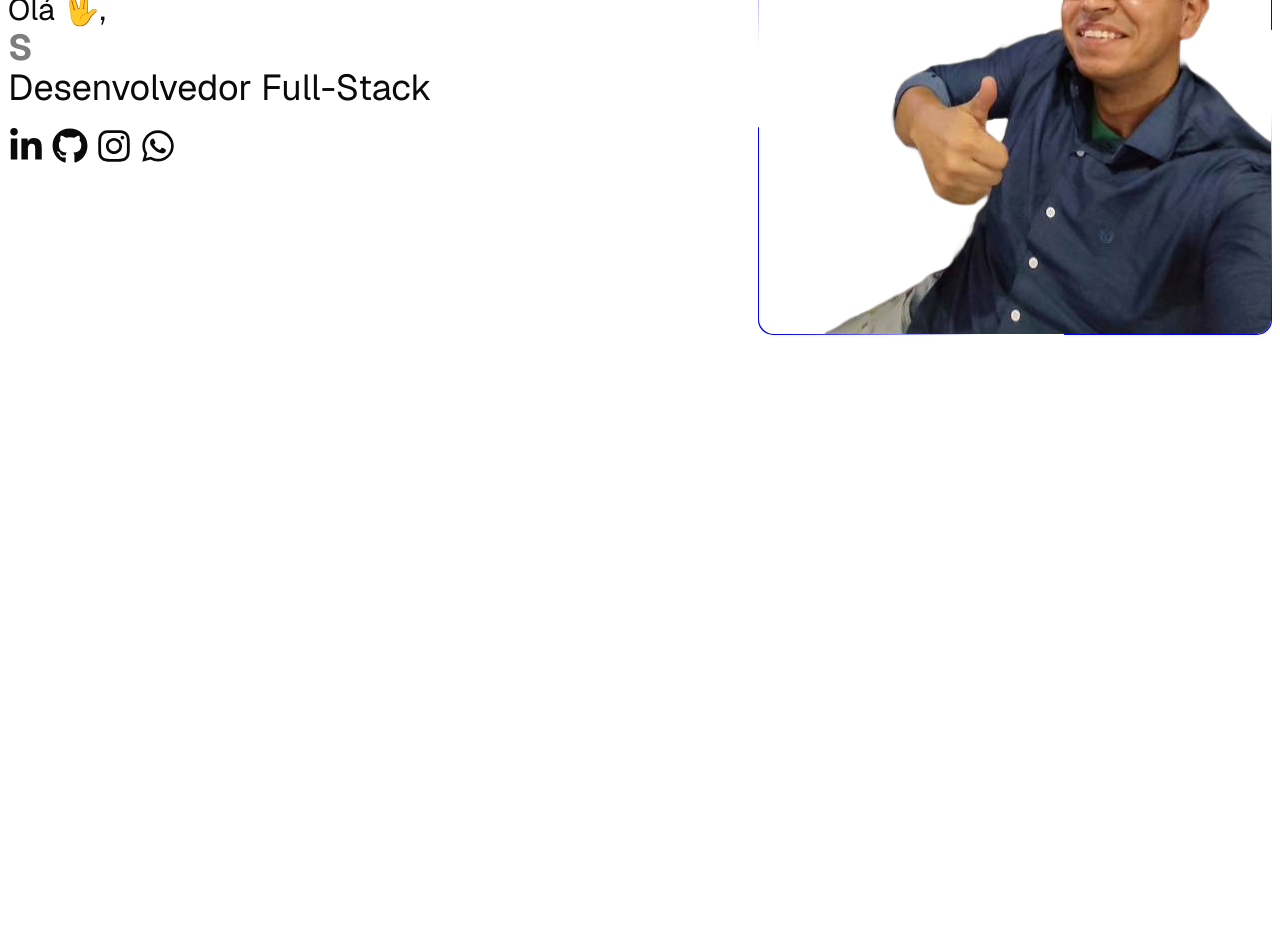
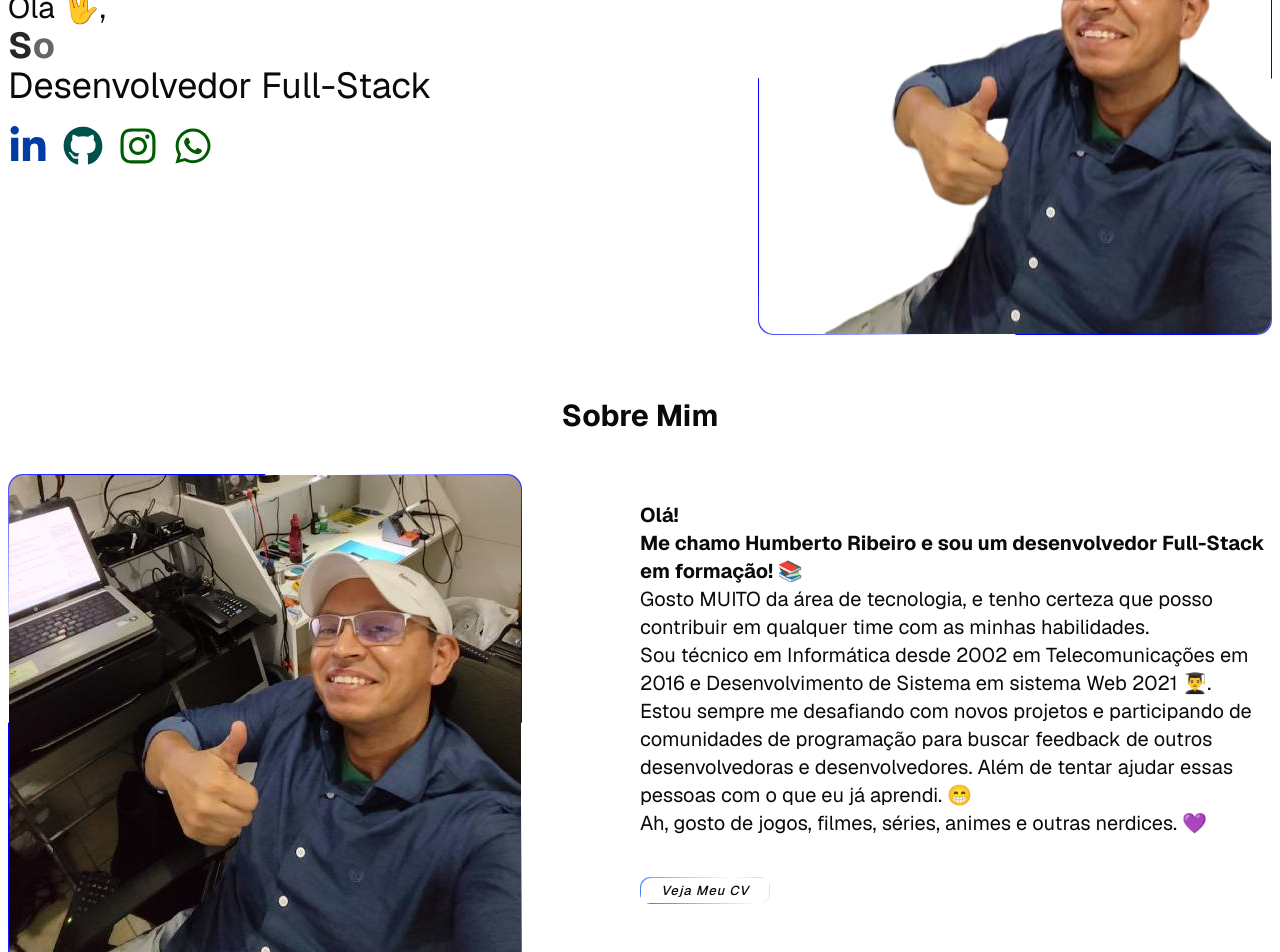
Before and after one commit to HumbertoFox/portfolio-next, a Next.js app: page / in a window 1280 px wide. Shown: the part 360-1312 px from the top of the page. Before the commit the page ends 800 px from the top, so only its background shows below. Built offline with nearby package versions, Linux system fonts and the light colour scheme.

Commit message:
feat:update about

```diff
--- a/src/app/globals.css
+++ b/src/app/globals.css
@@ -278,6 +278,47 @@ html {
       z-index: 1;
     }
   }
+
+  .social {
+    display: flex;
+    text-align: center;
+    gap: 15px;
+    opacity: 0;
+
+    & a {
+      display: flex;
+      align-items: center;
+      justify-content: center;
+      font-size: 2.5rem;
+      text-shadow: 0px 0px 25px #0072FF,
+        0px 0px 50px #0072FF,
+        0px 0px 75px #0072FF,
+        0px 0px 100px #0072FF;
+      animation: animateIcons 3s linear infinite;
+      transition: all .4s ease-in-out;
+    }
+
+    a:nth-child(2) {
+      animation-delay: .2s;
+    }
+
+    a:nth-child(3) {
+      animation-delay: .4s;
+    }
+
+    a:nth-child(4) {
+      animation-delay: .6s;
+    }
+
+    a svg {
+      color: #00F;
+      transition: all .4s ease-in-out;
+    }
+
+    a:hover svg {
+      color: var(--foreground);
+    }
+  }
 }
 
 @keyframes gradient {
@@ -303,3 +344,13 @@ html {
     transform: rotate(360deg);
   }
 }
+
+@keyframes animateIcons {
+  from {
+    filter: hue-rotate(0deg);
+  }
+
+  to {
+    filter: hue-rotate(360deg);
+  }
+}
--- a/src/app/page.tsx
+++ b/src/app/page.tsx
@@ -1,3 +1,4 @@
+import AboutComponent from '@/components/about';
 import HeaderComponent from '@/components/header';
 import StartComponent from '@/components/start';
 
@@ -6,6 +7,7 @@ export default function Home() {
     <div className="w-full max-w-[1440px] flex flex-col items-center font-[family-name:var(--font-geist-sans)] p-2 mx-auto">
       <HeaderComponent />
       <StartComponent />
+      <AboutComponent />
     </div>
   );
 }
--- /dev/null
+++ b/src/components/about/index.tsx
@@ -0,0 +1,114 @@
+'use client';
+
+import Image from 'next/image';
+import ImgPerfil from '@/components/images/foto-perfilCF.png';
+import { useEffect, useRef } from 'react';
+import gsap from 'gsap';
+import { ScrollTrigger } from 'gsap/ScrollTrigger';
+import Link from 'next/link';
+
+export default function AboutComponent() {
+    const aboutRef = useRef(null);
+    const titleAboutRef = useRef(null);
+    const imageAboutRef = useRef(null);
+    const textAboutRef = useRef(null);
+    const buttonAboutRef = useRef(null);
+
+    useEffect(() => {
+        gsap.registerPlugin(ScrollTrigger);
+
+        const about = aboutRef.current;
+        const titleAbout = titleAboutRef.current;
+        const imageAbou = imageAboutRef.current;
+        const textAbou = textAboutRef.current;
+        const buttonCv = buttonAboutRef.current;
+
+        gsap.fromTo(titleAbout, {
+            opacity: 0,
+            y: 200,
+        }, {
+            opacity: 1,
+            y: 0,
+            duration: 1,
+            scrollTrigger: {
+                trigger: about,
+                start: 'top center',
+            },
+        });
+
+        gsap.fromTo(imageAbou, {
+            opacity: 0,
+            x: 200,
+        }, {
+            opacity: 1,
+            x: 0,
+            duration: 1,
+            scrollTrigger: {
+                trigger: about,
+                start: 'top center',
+            },
+        });
+
+        gsap.fromTo(textAbou, {
+            opacity: 0,
+            x: -200,
+        }, {
+            opacity: 1,
+            x: 0,
+            duration: 1,
+            scrollTrigger: {
+                trigger: about,
+                start: 'top center',
+            },
+        });
+
+        gsap.fromTo(buttonCv, {
+            opacity: 0,
+            y: -300,
+        }, {
+            opacity: 1,
+            y: 0,
+            duration: 1,
+            scrollTrigger: {
+                trigger: about,
+                start: 'top center',
+            }
+        });
+    }, []);
+    return (
+        <section className="w-full h-[80vh] flex flex-col gap-10 cursor-default" id="about_me" ref={aboutRef}>
+            <h3 className="text-center text-3xl font-bold capitalize opacity-0" ref={titleAboutRef}>sobre mim</h3>
+
+            <div className="flex justify-between items-center gap-12 ">
+                <div className="perfilrt" ref={imageAboutRef}>
+                    <Image src={ImgPerfil} alt="Imagem Perfil" />
+                </div>
+
+                <div className="max-w-2/4 opacity-0" ref={textAboutRef}>
+                    <p className="text-xl">
+                        <strong>Olá!<br />
+                            Me chamo Humberto Ribeiro e sou um desenvolvedor
+                            Full-Stack em formação! 📚</strong><br />
+                        Gosto MUITO da área de tecnologia, e tenho certeza que posso
+                        contribuir em qualquer time com as minhas habilidades.
+                    </p>
+                    <p className="text-xl">
+                        Sou técnico em Informática desde 2002 em Telecomunicações em 2016
+                        e Desenvolvimento de Sistema em sistema Web 2021 👨‍🎓.<br />
+                        Estou sempre me desafiando com novos projetos e participando
+                        de comunidades de programação para buscar feedback de outros
+                        desenvolvedoras e desenvolvedores.
+                        Além de tentar ajudar essas pessoas com o que eu já aprendi. 😁<br />
+                        Ah, gosto de jogos, filmes, séries, animes e outras nerdices. 💜
+                    </p>
+
+                    <div className="flex py-10">
+                        <Link className="buttons" href={"file/cv.pdf"} target='_blank' ref={buttonAboutRef}>
+                            <span>Veja meu CV</span>
+                        </Link>
+                    </div>
+                </div>
+            </div>
+        </section>
+    );
+}
--- a/src/components/header/index.tsx
+++ b/src/components/header/index.tsx
@@ -80,7 +80,7 @@ export default function HeaderComponent() {
             </Link>
             <div className="flex flex-col items-end gap-4">
                 <div className="flex gap-2">
-                    <Switch checked={isChecked} onCheckedChange={handleSwitchChange} title={isChecked ? 'Claro' : 'Escuro'} />
+                    <Switch className="cursor-pointer" checked={isChecked} onCheckedChange={handleSwitchChange} title={isChecked ? 'Claro' : 'Escuro'} />
                     <FaLightbulb />
                 </div>
 
--- a/src/components/images/data/skillsData.json
+++ /dev/null
@@ -1,77 +0,0 @@
-[
-    {
-        "icon": "Html5Original",
-        "name": "HTML5",
-        "description": "HTML é a base fundamental para a criação de páginas web. Ele fornece a estrutura, a semântica e os elementos necessários para apresentar informações de forma organizada e acessível na web..."
-    },
-    {
-        "icon": "Css3Original",
-        "name": "CSS3",
-        "description": "CSS é essencial para controlar o estilo e o design de páginas web, tornando possível criar layouts atraentes, responsivos e consistentes..."
-    },
-    {
-        "icon": "JavascriptOriginal",
-        "name": "JavaScript",
-        "description": "JavaScript é uma linguagem versátil que desempenha um papel fundamental no desenvolvimento web, aplicativos móveis e em uma variedade de outras aplicações..."
-    },
-    {
-        "icon": "GithubOriginal",
-        "name": "GitHub",
-        "description": "GitHub é uma plataforma essencial para desenvolvedores de software e equipes de desenvolvimento, pois facilita o controle de versão, a colaboração, o compartilhamento de código..."
-    },
-    {
-        "icon": "GitOriginal",
-        "name": "Git",
-        "description": "Git é uma ferramenta fundamental no desenvolvimento de software, fornecendo controle de versão, colaboração em equipe, rastreamento de alterações..."
-    },
-    {
-        "icon": "ReactOriginal",
-        "name": "React",
-        "description": "React é uma biblioteca JavaScript desenvolvida pelo Facebook. É usada para construir interfaces de usuário (UI) interativas e reativas para aplicações web..."
-    },
-    {
-        "icon": "VitejsOriginal",
-        "name": "Vite.Js",
-        "description": "Vite é uma ferramenta de construção e desenvolvimento para aplicações web, criada por Evan You, o criador do Vue.js. Ele se destaca por sua velocidade e eficiência..."
-    },
-    {
-        "icon": "NextjsOriginal",
-        "name": "Next.Js",
-        "description": "Next.js é um framework React desenvolvido pela Vercel que facilita a criação de aplicações web. Ele é conhecido por oferecer uma série de recursos que melhoram a experiência de desenvolvimento..."
-    },
-    {
-        "icon": "PostgresqlOriginal",
-        "name": "PostgreSql",
-        "description": "PostgreSQL é um sistema de gerenciamento de banco de dados relacional de código aberto e altamente avançado. Ele é conhecido por sua robustez, escalabilidade e suporte a recursos avançados..."
-    },
-    {
-        "icon": "MariadbOriginal",
-        "name": "MariaDB",
-        "description": "MariaDB é um sistema de gerenciamento de banco de dados relacional (RDBMS) que é um fork do MySQL, criado por alguns dos desenvolvedores originais do MySQL..."
-    },
-    {
-        "icon": "PhpOriginal",
-        "name": "PHP",
-        "description": "PHP (Hypertext Preprocessor) é uma linguagem de programação amplamente utilizada para desenvolvimento web, especialmente para a criação de sites dinâmicos e aplicações web..."
-    },
-    {
-        "icon": "LaravelOriginal",
-        "name": "Laravel",
-        "description": "Laravel é um framework de desenvolvimento web em PHP que se destaca pela sua elegância e simplicidade. Criado por Taylor Otwell em 2011..."
-    },
-    {
-        "icon": "ExpressOriginal",
-        "name": "Express",
-        "description": "Express é um framework web para Node.js que facilita a criação de servidores e aplicações web. Ele é conhecido por sua simplicidade, flexibilidade e performance..."
-    },
-    {
-        "icon": "PrismaOriginal",
-        "name": "Prisma",
-        "description": "Prisma é uma ferramenta de ORM (Object-Relational Mapping) moderna e poderosa para Node.js e TypeScript, que facilita a interação com bancos de dados relacionais..."
-    },
-    {
-        "icon": "DockerOriginal",
-        "name": "Docker",
-        "description": "Docker é uma plataforma que permite criar, implantar e gerenciar aplicativos em contêineres. Um contêiner é uma unidade leve e portátil que encapsula tudo o que um aplicativo precisa para rodar..."
-    }
-]
--- a/src/components/start/index.tsx
+++ b/src/components/start/index.tsx
@@ -87,7 +87,7 @@ export default function StartComponent() {
                     <h1 className="text-4xl font-bold">Sou o Humberto Ribeiro</h1>
                     <h2 className="text-4xl">Desenvolvedor Full-Stack</h2>
                 </div>
-                <div className="flex gap-2 text-4xl opacity-0" ref={socialRef}>
+                <div className="social" ref={socialRef}>
                     <Link href="https://www.linkedin.com/in/humberto-ribeiro-sales/" target='_blank'>
                         <FaLinkedinIn />
                     </Link>
```
Also changed, not shown: 2 other files (tests, documents, lock files or other folders).
